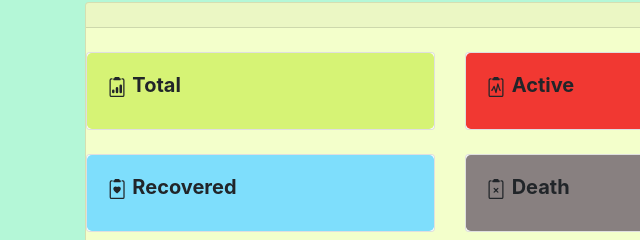
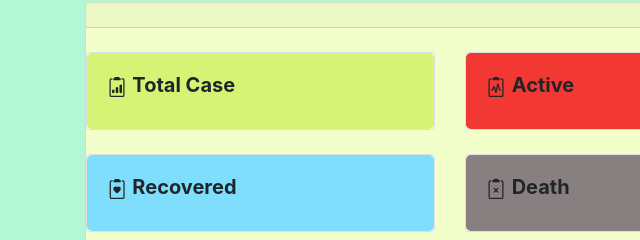
Before and after one commit to amelliava/Assignment-hacktiv8, a plain HTML site: page Assignment3/index.html in a window 1280 px wide. Shown: the part 132-372 px from the top of the page, 0-640 px from the left. Drawn offline with nearby package versions, Linux system fonts and the light colour scheme.

Commit message:
Assignment3

```diff
--- a/Assignment3/index.html
+++ b/Assignment3/index.html
@@ -55,7 +55,7 @@
                     <path d="M3 2.5a.5.5 0 0 1 .5-.5H4a.5.5 0 0 0 0-1h-.5A1.5 1.5 0 0 0 2 2.5v12A1.5 1.5 0 0 0 3.5 16h9a1.5 1.5 0 0 0 1.5-1.5v-12A1.5 1.5 0 0 0 12.5 1H12a.5.5 0 0 0 0 1h.5a.5.5 0 0 1 .5.5v12a.5.5 0 0 1-.5.5h-9a.5.5 0 0 1-.5-.5v-12Z"/>
                     <path d="M10 7a1 1 0 1 1 2 0v5a1 1 0 1 1-2 0V7Zm-6 4a1 1 0 1 1 2 0v1a1 1 0 1 1-2 0v-1Zm4-3a1 1 0 0 0-1 1v3a1 1 0 1 0 2 0V9a1 1 0 0 0-1-1Z"/>
                   </svg>
-                  <b>Total</b>
+                  <b>Total Case</b>
                 </h5>
                 <h1 id="total"></h1>
               </div>
```
